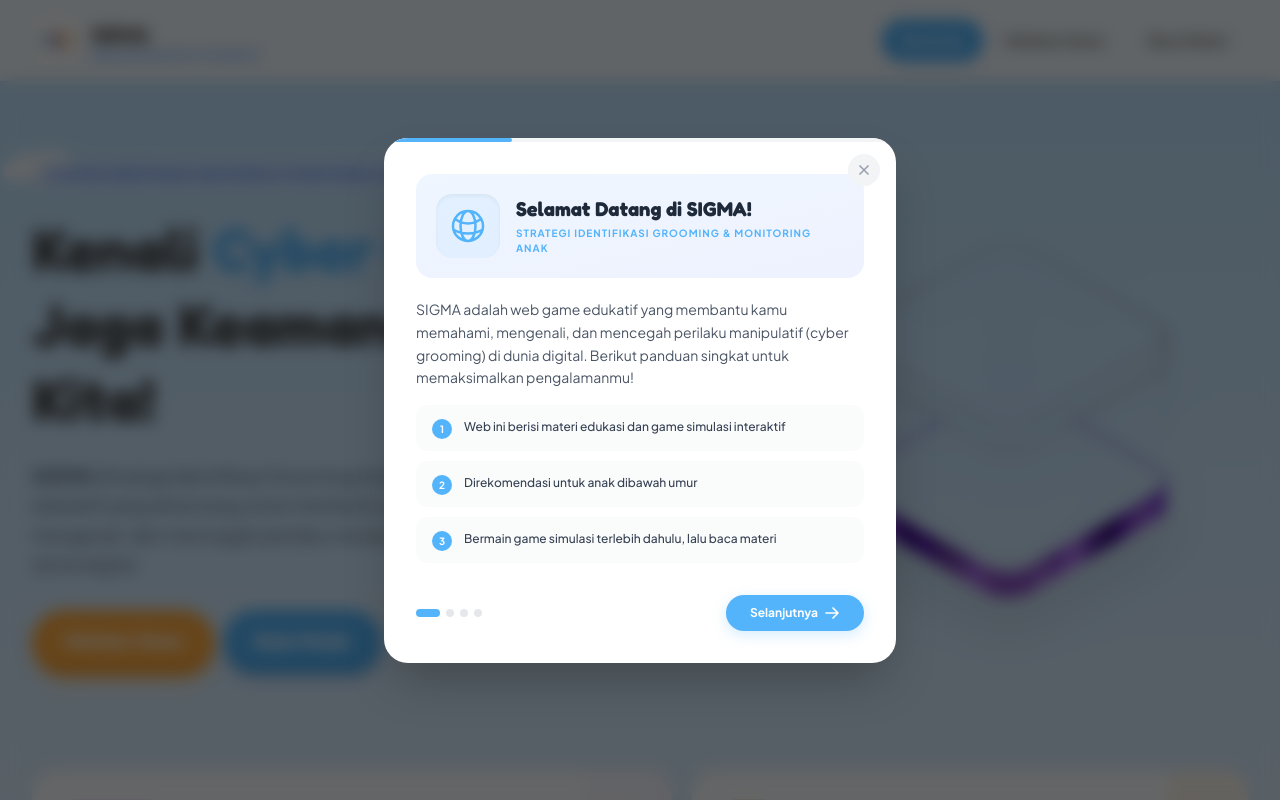
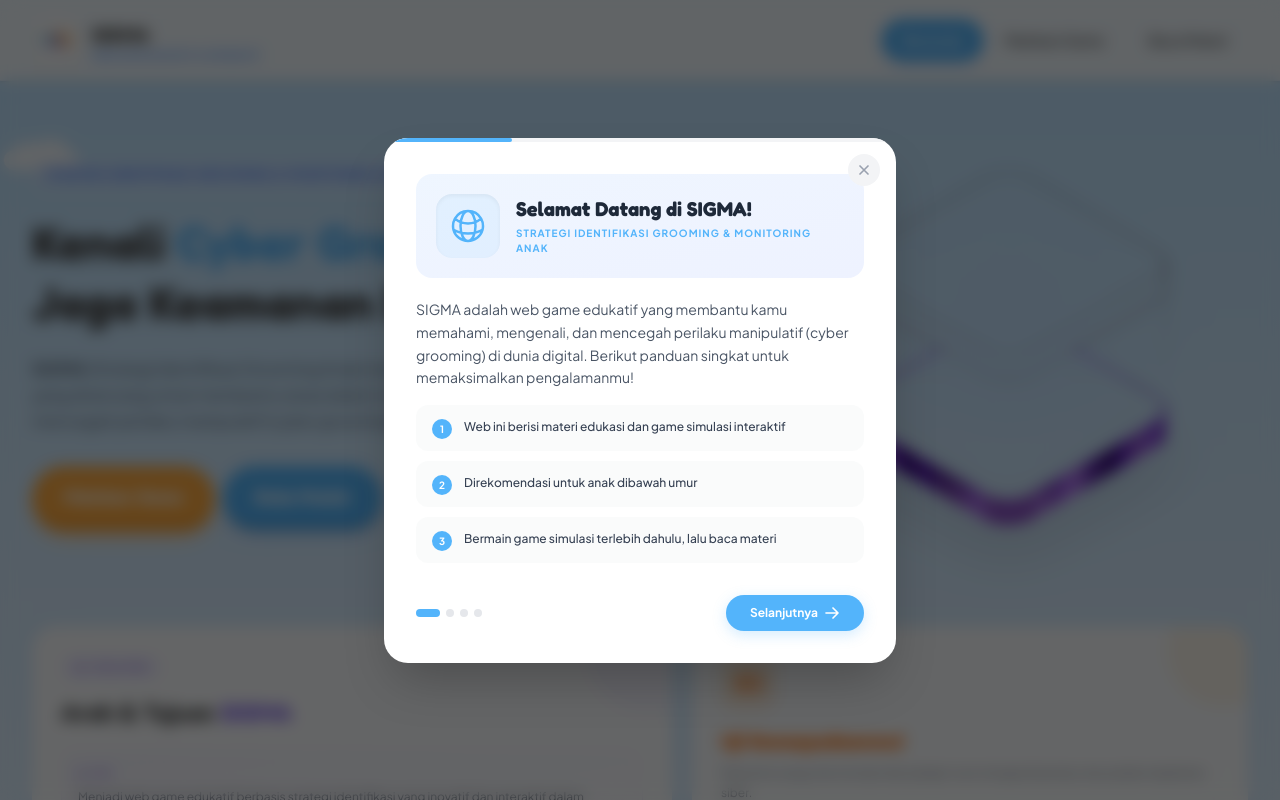
Before and after one commit to Mangkidals/reactsmansa, a React (Vite) app: page / in a window 1280 px wide. Shown: the top 800 px of the page. Built offline with nearby package versions, Linux system fonts and the light colour scheme.

Commit message:
Changing Guide Modal & Mobile Title Size

```diff
--- a/src/components/GuideModal.jsx
+++ b/src/components/GuideModal.jsx
@@ -24,8 +24,26 @@ const GUIDE_STEPS = [
         <path strokeLinecap="round" strokeLinejoin="round" d="M12 6.042A8.967 8.967 0 006 3.75c-1.052 0-2.062.18-3 .512v14.25A8.987 8.987 0 016 18c2.305 0 4.408.867 6 2.292m0-14.25a8.966 8.966 0 016-2.292c1.052 0 2.062.18 3 .512v14.25A8.987 8.987 0 0018 18a8.967 8.967 0 00-6 2.292m0-14.25v14.25" />
       </svg>
     ),
+    title: "Laman Game",
+    subtitle: "Langkah 1: Mainkan Game Simulasi",
+    description: "Uji pemahaman dan kewaspadaanmu melalui 3 level game simulasi chat interaktif. Setiap level menyajikan skenario berbeda tentang cyber grooming:",
+    color: "#FF6D00",
+    bgGradient: "from-orange-50 to-amber-50",
+    tips: [
+      "Level 1 — Siapa Teman Baruku? (skenario pertemanan)",
+      "Level 2 — Hadiah Misterius (skenario gratifikasi)",
+      "Level 3 — Rahasia Kita Berdua (skenario pemerasan)",
+      "Level harus diselesaikan secara berurutan untuk membuka level berikutnya"
+    ]
+  },
+  {
+    icon: (
+      <svg className="w-10 h-10" fill="none" stroke="currentColor" viewBox="0 0 24 24" strokeWidth="1.5">
+        <path strokeLinecap="round" strokeLinejoin="round" d="M9 12.75L11.25 15 15 9.75m-3-7.036A11.959 11.959 0 013.598 6 11.99 11.99 0 003 9.749c0 5.592 3.824 10.29 9 11.623 5.176-1.332 9-6.03 9-11.622 0-1.31-.21-2.571-.598-3.751h-.152c-3.196 0-6.1-1.248-8.25-3.285z" />
+      </svg>
+    ),
     title: "Laman Materi",
-    subtitle: "Langkah 1: Pelajari Materi",
+    subtitle: "Langkah 2: Pelajari Materi",
     description: "Buka Laman Materi untuk mempelajari apa itu cyber grooming, tahapan manipulasi pelaku, tanda-tanda bahaya, dan cara melindungi diri. Terdapat 4 tab konten:",
     color: "#8668ed",
     bgGradient: "from-purple-50 to-fuchsia-50",
@@ -36,14 +54,15 @@ const GUIDE_STEPS = [
       "Artikel — Bacaan mendalam dan jurnal terbaru"
     ]
   },
-  {
+    {
     icon: (
       <svg className="w-10 h-10" fill="none" stroke="currentColor" viewBox="0 0 24 24" strokeWidth="1.5">
-        <path strokeLinecap="round" strokeLinejoin="round" d="M9 12.75L11.25 15 15 9.75m-3-7.036A11.959 11.959 0 013.598 6 11.99 11.99 0 003 9.749c0 5.592 3.824 10.29 9 11.623 5.176-1.332 9-6.03 9-11.622 0-1.31-.21-2.571-.598-3.751h-.152c-3.196 0-6.1-1.248-8.25-3.285z" />
+        <rect x="2" y="6" width="20" height="12" rx="3" />
+        <path d="M6 12h4M8 10v4M16 11h.01M18 13h.01" stroke="currentColor" strokeLinecap="round" strokeWidth="2" />
       </svg>
     ),
     title: "Tips Keamanan",
-    subtitle: "Langkah 2: Terapkan & Laporkan!",
+    subtitle: "Langkah 3: Terapkan & Laporkan!",
     description: "Setelah mempelajari materi dan menyelesaikan game, terapkan pengetahuanmu di kehidupan nyata. Ingat langkah keamanan berikut:",
     color: "#4CAF50",
     bgGradient: "from-green-50 to-emerald-50",
@@ -52,25 +71,6 @@ const GUIDE_STEPS = [
       "Jangan terima hadiah/top-up dari orang tidak dikenal",
       "Ceritakan chat mencurigakan ke orang tua atau gurumu",
       "Hubungi Hotline SAPA KPPPA di 129 jika ada ancaman"
-    ]
-  },
-    {
-    icon: (
-      <svg className="w-10 h-10" fill="none" stroke="currentColor" viewBox="0 0 24 24" strokeWidth="1.5">
-        <rect x="2" y="6" width="20" height="12" rx="3" />
-        <path d="M6 12h4M8 10v4M16 11h.01M18 13h.01" stroke="currentColor" strokeLinecap="round" strokeWidth="2" />
-      </svg>
-    ),
-    title: "Laman Game",
-    subtitle: "Langkah 3: Mainkan Game Simulasi",
-    description: "Uji pemahaman dan kewaspadaanmu melalui 3 level game simulasi chat interaktif. Setiap level menyajikan skenario berbeda tentang cyber grooming:",
-    color: "#FF6D00",
-    bgGradient: "from-orange-50 to-amber-50",
-    tips: [
-      "Level 1 — Siapa Teman Baruku? (skenario pertemanan)",
-      "Level 2 — Hadiah Misterius (skenario gratifikasi)",
-      "Level 3 — Rahasia Kita Berdua (skenario pemerasan)",
-      "Level harus diselesaikan secara berurutan untuk membuka level berikutnya"
     ]
   }
 ];
--- a/src/pages/Home.jsx
+++ b/src/pages/Home.jsx
@@ -35,12 +35,12 @@ export default function Home({ setActivePage, setGameState, setActiveMateriTab,
               />
             </div>
 
-            <h1 className="font-heading text-4xl sm:text-5xl lg:text-6xl font-bold leading-tight text-[#494949]">
+            <h1 className="font-heading text-3xl sm:text-4xl lg:text-5xl font-bold leading-tight text-[#494949]">
               Kenali <span className="text-[#53B4FB]">Cyber Grooming</span>,<br />
               Jaga Keamanan Digital Kita!
             </h1>
 
-            <p className="text-gray-600 text-lg leading-relaxed max-w-xl">
+            <p className="text-gray-600 text-md leading-relaxed max-w-xl">
               <strong>SIGMA</strong> (Strategi Identifikasi Grooming Anak) merupakan web game edukatif yang dirancang untuk membantu siswa dalam memahami, mengenali, dan mencegah perilaku manipulatif (cyber grooming) di dunia digital.
             </p>
 
```
